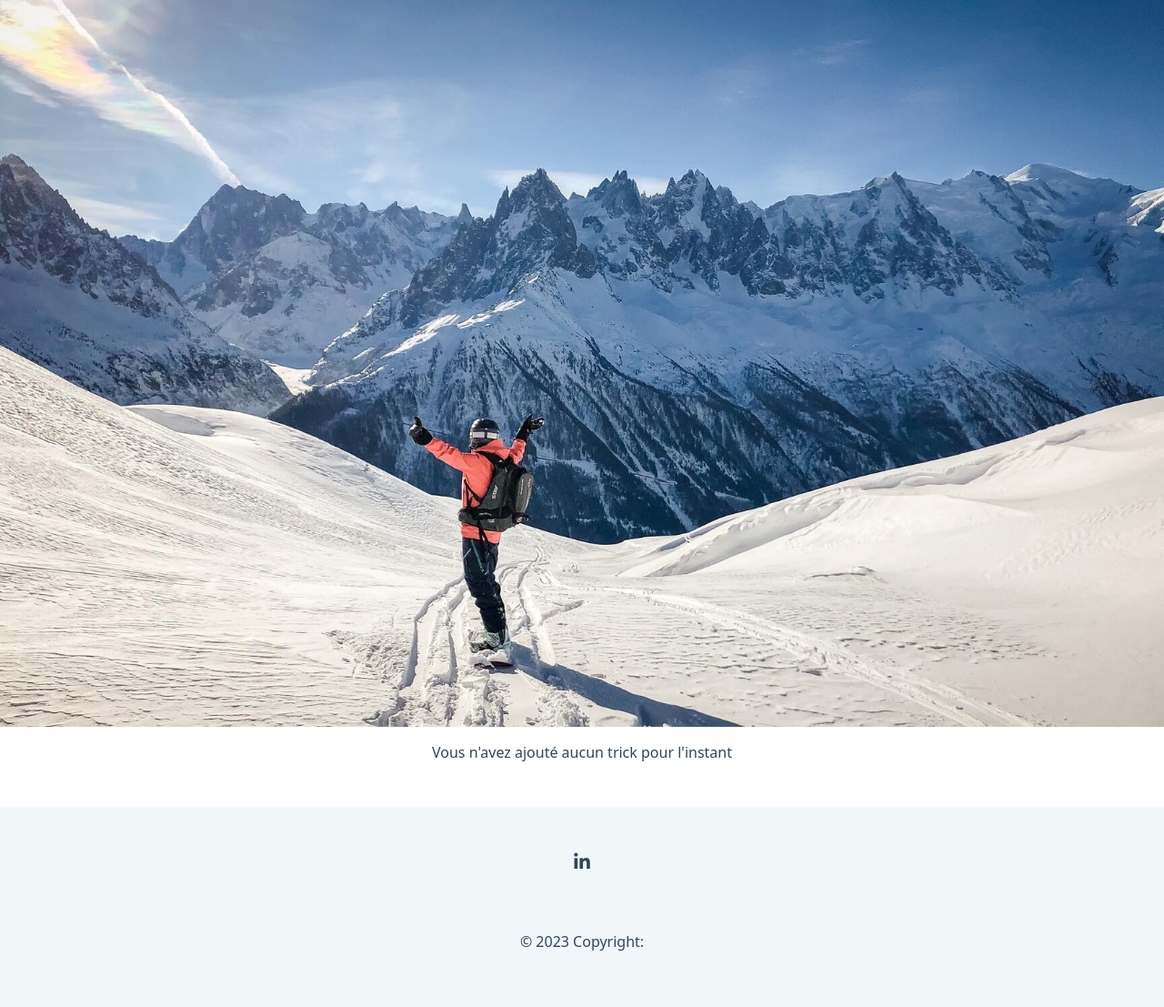
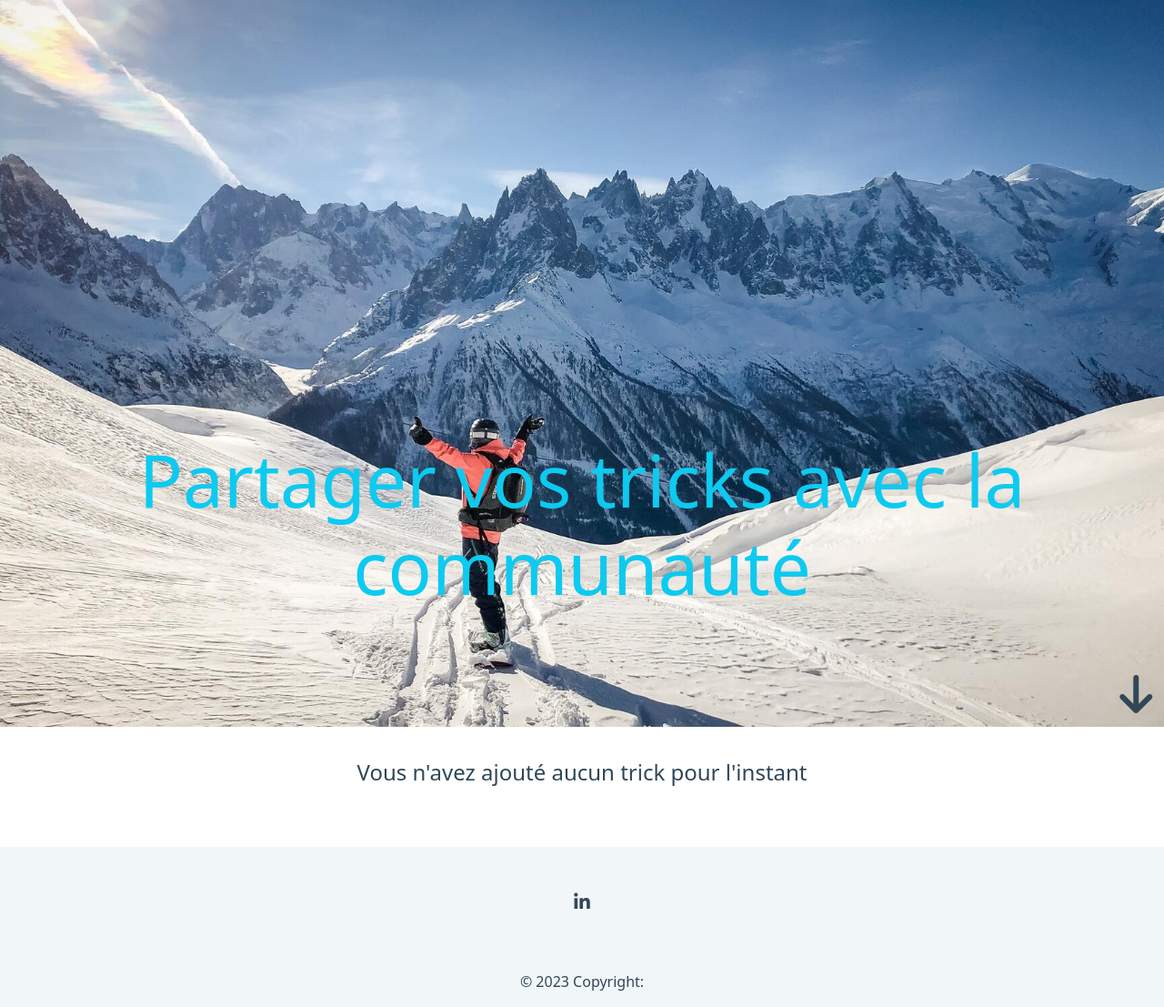
Before and after one commit to alleidda/p6snowtricks, a Symfony app: template app/templates/home/index.html.twig in a window 1280 px wide. Shown: the part 73-1180 px from the top of the page at 91% size. Before the commit the page ends 1118 px from the top, so only its background shows below. Run offline with Twig, Linux system fonts and the light colour scheme; the template is opened without the code that fills it, so the values that code supplies are empty; some libraries are stand-ins or nearby versions.

Commit message:
Adding text sur la mainImage de l'accueil et le chevron

```diff
--- a/app/templates/home/index.html.twig
+++ b/app/templates/home/index.html.twig
@@ -4,15 +4,20 @@
 
 {% block body %}
 
-		<div class="bg-image" style="background: center/cover url('img/homeimage.jpg'); height: 100vh">
-			{# <a href="#tricks-container">
+		<div class="bg-image" style="background: center/cover url('img/homeimage.jpg'); height: 100vh;">
+		 <h1 class="text-center text-info" style="width: 100%; height : 50%;">Partager vos tricks avec la communauté</h1>
+			<a href="#tricks-container">
 				<i class="fa-sharp fa-regular fa-arrow-down"></i>
-			</a> #}
+			</a>
 		</div>
 
 <main class="container">
 
   {% if tricks is not empty %}
+  <div>
+  <h1 class="h2 pb-5 text-center mt-3">Liste de vos tricks</h1>
+  </div>
+
 		<section class="row row-cols-1 row-cols-md-3 row-cols-lg-5 g-4 my-3">
 
 			{% for trick in tricks|slice(0, 6) %}
@@ -54,11 +59,13 @@
 		</section>
         {% else %}
             <div class=" row text-center mt-3">
-            <p>Vous n'avez ajouté aucun trick pour l'instant </p>
+           <div>
+  <p class="fs-4 pb-3 text-center mt-3">Vous n'avez ajouté aucun trick pour l'instant</p>
+  </div>
             {% if app.user and app.user.isVerified %}
     <div >
 	<button class="btn bg-info">
-    <a href="{{path('tricks_add')}}" class="fw-bold">Ajouter un trick</a>
+    <a href="{{path('tricks_add')}}" class="fw-bold">Ajouter un trick !</a>
 	</button>
 	<br>
     </div>
--- a/app/templates/tricks/display.html.twig
+++ b/app/templates/tricks/display.html.twig
@@ -47,12 +47,6 @@
 			</div>
 		</div>
 		{% if trick.image|length > 1 or trick.video|length > 0 %}
-			<div class="text-center mt-5 d-sm d-block">
-				<button type="button" class="btn btn-show">Afficher les médias</button>
-			</div>
-			<div class="text-center mt-5">
-				<button type="button" class="btn btn-mute">Cacher les médias</button>
-			</div>
 			<section class="show-image">
 				<div class="row row-cols-1 row-cols-md-3 row-cols-lg-4 g-4 my-5">
 					{% include "partials/_main_picture.html.twig" with { "tricks" : trick.image, "display" : "all"} %}
--- a/app/templates/user/index.html.twig
+++ b/app/templates/user/index.html.twig
@@ -10,6 +10,8 @@
                 <h3 class="my-3">Mes informations :</h3>
                 <p class="pt-3">Mon pseudo : {{user.username}}</p>
                 <p>Mon adresse mail : {{user.email}}</p>
+                <p>Prénom : {{user.firstname}}</p>
+                <p>Nom : {{user.lastname}}</p>
                 <p>Mon avatar :
                     {% if user.picture %}
                     <img src="{{asset('assets/uploads/avatars/'~ user.picture)}}"
```
Also changed, not shown: app/public/assets/js/show.js.
